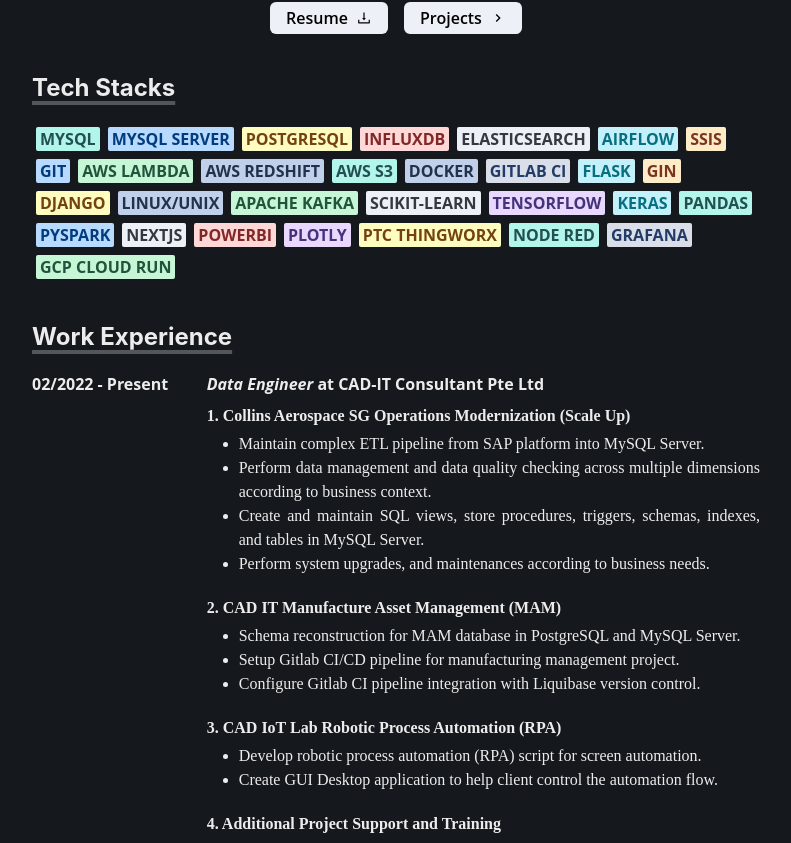
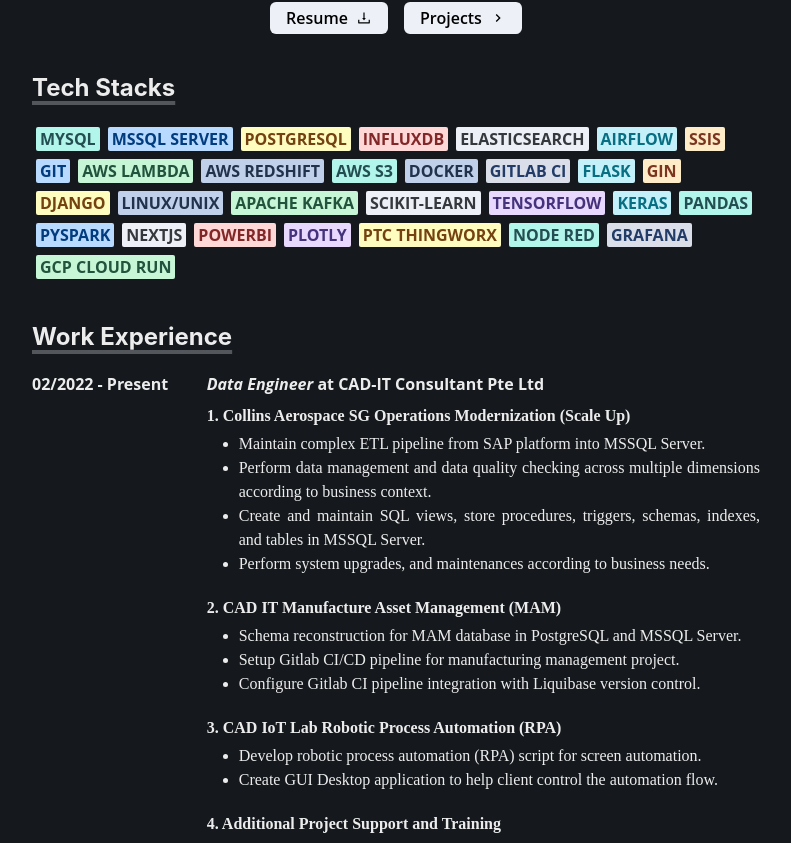
Before and after one commit to nichoteloo/nichoteloo.github.io, a Next.js app: page / in a window 1280 px wide. Shown: the part 576-1419 px from the top of the page, without its empty margins (244-1035 px from the left). Built offline with nearby package versions, Linux system fonts and the light colour scheme.

Commit message:
Edit MySQL to MSSQL

```diff
--- a/pages/index.js
+++ b/pages/index.js
@@ -94,7 +94,7 @@
                 wrap="wrap"
             >
               <Tech title="MySQL" color="teal" />
-              <Tech title="MySQL Server" color="messenger" />
+              <Tech title="MSSQL Server" color="messenger" />
               <Tech title="PostgreSQL" color="yellow" />
               <Tech title="InfluxDB" color="red" />
               <Tech title="ElasticSearch" color="gray" />
@@ -141,9 +141,9 @@
               indent={8}
               mb={1}
               responsibilities={[
-                'Maintain complex ETL pipeline from SAP platform into MySQL Server.',
+                'Maintain complex ETL pipeline from SAP platform into MSSQL Server.',
                 'Perform data management and data quality checking across multiple dimensions according to business context.',
-                'Create and maintain SQL views, store procedures, triggers, schemas, indexes, and tables in MySQL Server.',
+                'Create and maintain SQL views, store procedures, triggers, schemas, indexes, and tables in MSSQL Server.',
                 'Perform system upgrades, and maintenances according to business needs.'
               ]}
               >
@@ -154,7 +154,7 @@
               indent={8}
               mb={1}
               responsibilities={[
-                'Schema reconstruction for MAM database in PostgreSQL and MySQL Server.',
+                'Schema reconstruction for MAM database in PostgreSQL and MSSQL Server.',
                 'Setup Gitlab CI/CD pipeline for manufacturing management project.',
                 'Configure Gitlab CI pipeline integration with Liquibase version control.'
               ]}
```
